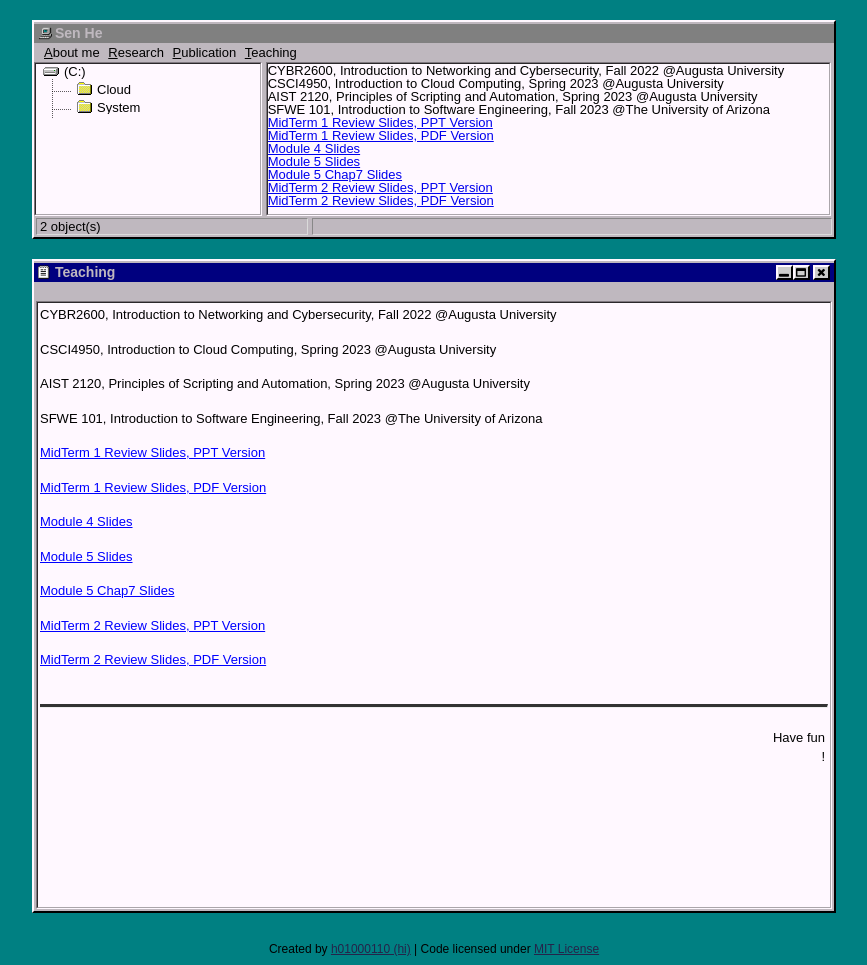
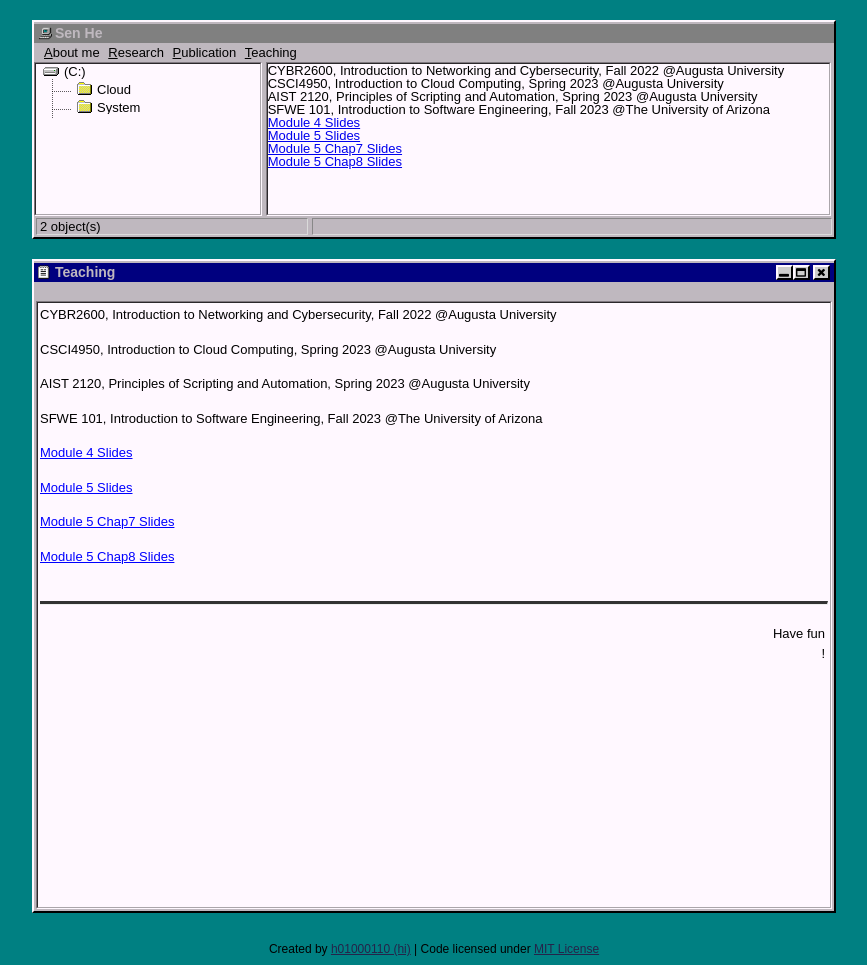
Before and after one commit to sen-he/sen-he.github.io, a Jekyll site: the page built from teaching/index.md, in a window 1280 px wide. Shown: the whole page, without its empty margins (206-1073 px from the left). Built offline with Jekyll 4.4.1, drawn with Linux system fonts in a browser that asks for light colours.

Commit message:
Update index.md

```diff
--- a/teaching/index.md
+++ b/teaching/index.md
@@ -11,9 +11,6 @@
 
   SFWE 101, Introduction to Software Engineering, Fall 2023 @The University of Arizona
 
-  [MidTerm 1 Review Slides, PPT Version](https://github.com/sen-he/sen-he.github.io/blob/master/teaching/Midterm1_Review.pptx)
-
-  [MidTerm 1 Review Slides, PDF Version](https://github.com/sen-he/sen-he.github.io/blob/master/teaching/Midterm1_Review.pdf)
 
   [Module 4 Slides](https://github.com/sen-he/sen-he.github.io/blob/master/teaching/Module%204%20-%20Software%20Implementation%20In%20Class%20Activities.pptx)
 
@@ -21,6 +18,4 @@
 
   [Module 5 Chap7 Slides](https://github.com/sen-he/sen-he.github.io/blob/master/teaching/Module%205%20-%20Chapter%207.pptx)
 
-  [MidTerm 2 Review Slides, PPT Version](https://github.com/sen-he/sen-he.github.io/blob/master/teaching/Midterm2_Review.pptx)
-
-  [MidTerm 2 Review Slides, PDF Version](https://github.com/sen-he/sen-he.github.io/blob/master/teaching/Midterm2_Review.pdf)
+  [Module 5 Chap8 Slides](https://github.com/sen-he/sen-he.github.io/blob/master/teaching/Chap%208.pptx)
```
